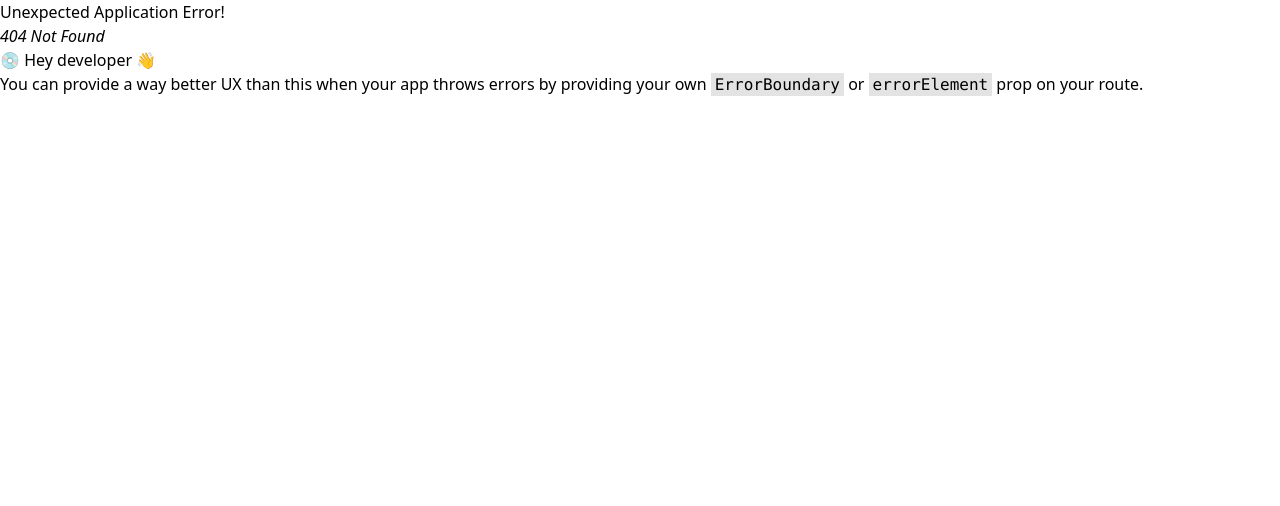
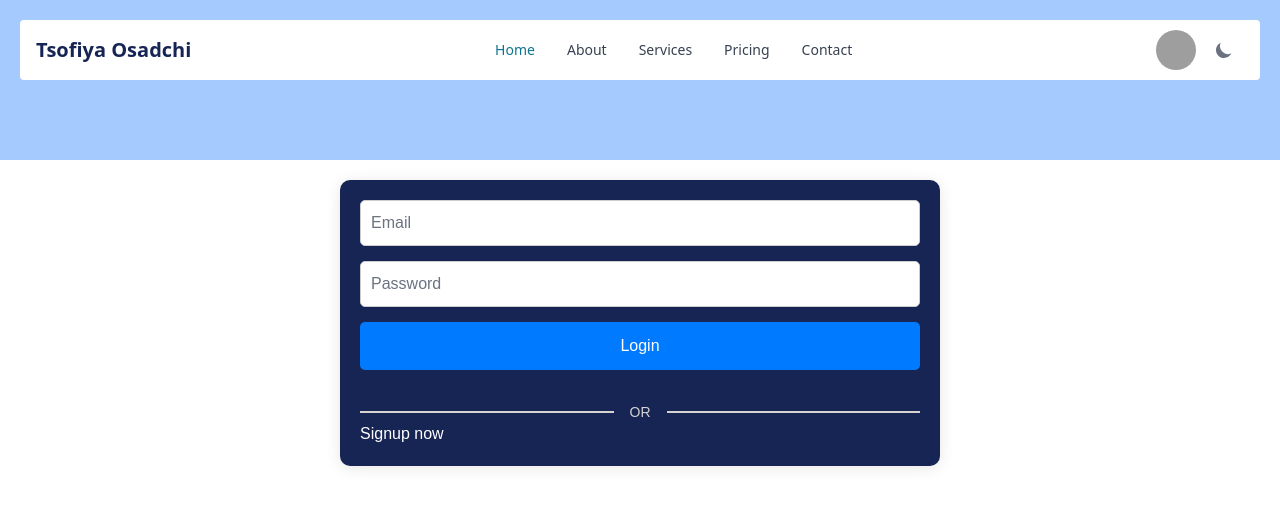
Before and after one commit to sofiyaOsadchi/FinalProject, a React (Vite) app: page /login in a window 1280 px wide. Before the commit this address had no page. Shown: the top 506 px of the page. Built offline with nearby package versions, Linux system fonts and the light colour scheme; grey boxes are pictures that could not be loaded.

Commit message:
carousel

```diff
--- /dev/null
+++ b/src/components/Carousel.tsx
@@ -0,0 +1,17 @@
+
+import { Carousel } from 'flowbite-react';
+
+const CarouselComponent: React.FC = () => {
+    return (
+        <div className="h-56 sm:h-64 xl:h-80 2xl:h-96">
+            <Carousel pauseOnHover>
+                <img src="https://www.brides.com/thmb/3QKU-W65NwYGXyFCfmVUn3kMrWM=/1500x0/filters:no_upscale():max_bytes(150000):strip_icc()/fall-cocktail-attire-dress-recirc-Alen-Karupovic-de945e683307429bb0dc8118bd2f21a7.jpg" alt="..." />
+                <img src="https://flowbite.com/docs/images/carousel/carousel-2.svg" alt="..." />
+                <img src="https://flowbite.com/docs/images/carousel/carousel-3.svg" alt="..." />
+                <img src="https://flowbite.com/docs/images/carousel/carousel-4.svg" alt="..." />
+                <img src="https://flowbite.com/docs/images/carousel/carousel-5.svg" alt="..." />
+            </Carousel>
+        </div>
+    );
+}
+export { CarouselComponent };
--- /dev/null
+++ b/src/components/Header.scss
@@ -0,0 +1,7 @@
+ .site-header {
+     background-color: aquamarine;
+ }
+
+ h2 {
+     margin-top: 1em;
+ }
--- /dev/null
+++ b/src/components/Header.tsx
@@ -0,0 +1,12 @@
+import "./Header.scss";
+import { Nav } from "./NavBar";
+
+function Header() {
+    return (
+        <header className="bg-blue-300 text-blue-950 dark:bg-blue-950 p-5 dark:text-white text-5xl font-extralight h-40 text-center">
+            <Nav />
+        </header>
+    );
+}
+
+export default Header;
--- /dev/null
+++ b/src/components/NavBar.tsx
@@ -0,0 +1,46 @@
+
+"use client";
+
+import { Avatar, DarkThemeToggle, Dropdown, Navbar } from "flowbite-react";
+
+export function Nav() {
+    return (
+        <Navbar fluid rounded>
+            <Navbar.Brand href="https://flowbite-react.com">
+                <span className="self-center whitespace-nowrap text-xl font-semibold dark:text-white">Tsofiya Osadchi</span>
+            </Navbar.Brand>
+            <div className="flex md:order-2">
+
+                <Dropdown
+                    arrowIcon={false}
+                    inline
+                    label={
+                        <Avatar alt="User settings" img="https://flowbite.com/docs/images/people/profile-picture-5.jpg" rounded />
+                    }
+                >
+                    <Dropdown.Header>
+                        <span className="block text-sm">Bonnie Green</span>
+                        <span className="block truncate text-sm font-medium">name@flowbite.com</span>
+                    </Dropdown.Header>
+                    <Dropdown.Item>Dashboard</Dropdown.Item>
+                    <Dropdown.Item>Settings</Dropdown.Item>
+                    <Dropdown.Item>Earnings</Dropdown.Item>
+                    <Dropdown.Divider />
+                    <Dropdown.Item>Sign out</Dropdown.Item>
+                </Dropdown>
+                <Navbar.Toggle />
+                <DarkThemeToggle className="ml-2" />
+            </div>
+            <Navbar.Collapse>
+                <Navbar.Link href="#" active>
+                    Home
+                </Navbar.Link>
+                <Navbar.Link href="#">About</Navbar.Link>
+                <Navbar.Link href="#">Services</Navbar.Link>
+                <Navbar.Link href="#">Pricing</Navbar.Link>
+                <Navbar.Link href="#">Contact</Navbar.Link>
+            </Navbar.Collapse>
+
+        </Navbar>
+    );
+}
--- a/src/layout/root.tsx
+++ b/src/layout/root.tsx
@@ -1,4 +1,5 @@
 import { Outlet } from "react-router-dom";
+import Header from "../components/Header";
 /* import Header from "../routes/Header/Header"; */
 
 
@@ -6,7 +7,7 @@ const Root = () => {
 
     return (
         <div className="flex flex-col min-h-screen text-blue-500">
-           {/*  <Header /> */}
+           {  <Header /> }
             <main className="flex-1">
                 <Outlet />
             </main>
--- /dev/null
+++ b/src/routes/Login.scss
@@ -0,0 +1,106 @@
+.create-card-container {
+    max-width: 600px;
+    margin: 20px auto;
+    padding: 20px;
+    box-shadow: 0 2px 15px rgba(0, 0, 0, 0.1);
+    border-radius: 10px;
+    font-family: Arial, sans-serif;
+}
+
+.create-card-container h2 {
+    text-align: center;
+    font-size: 24px;
+    margin-bottom: 20px;
+}
+
+.create-card-container section {
+    margin-bottom: 15px;
+}
+
+
+.create-card-container input,
+.create-card-container select,
+.create-card-container textarea {
+    width: 100%;
+    padding: 10px;
+    border: 1px solid #ccc;
+    border-radius: 5px;
+    box-sizing: border-box;
+    transition: border-color 0.3s;
+    color: #333;
+}
+
+
+.create-card-container input:focus,
+.create-card-container select:focus,
+.create-card-container textarea:focus {
+    border-color: #0056b3;
+    outline: none;
+}
+
+.create-card-container .text-red-500 {
+    color: #e53e3e;
+    font-size: 0.875em;
+    /* Slightly smaller font size for error messages */
+    margin-top: 4px;
+}
+
+/* Styling for the submit button */
+.create-card-container button[type="submit"] {
+    width: 100%;
+    padding: 12px;
+    background-color: #007bff;
+    color: white;
+    border: none;
+    border-radius: 5px;
+    cursor: pointer;
+    font-size: 1em;
+    transition: background-color 0.3s;
+}
+
+/* Hover and focus styles for the button */
+.create-card-container button[type="submit"]:hover,
+.create-card-container button[type="submit"]:focus {
+    background-color: #0056b3;
+}
+
+/* Styling for password visibility toggle button */
+.create-card-container .password-container {
+    position: relative;
+    display: flex;
+    align-items: center;
+}
+
+.create-card-container .password-container button {
+    position: absolute;
+    right: 10px;
+    background: none;
+    border: none;
+    color: #333;
+    cursor: pointer;
+    font-size: 1.2em;
+}
+
+.create-card-container .password-container button:focus {
+    outline: none;
+}
+
+/* Ensure icons are aligned properly and not affecting the text input focus */
+.create-card-container .password-container svg {
+    pointer-events: none;
+}
+
+.checkbox-container {
+    position: relative;
+
+    .check {
+        position: absolute;
+        top: 0;
+        right: 0;
+        width: 20px;
+        height: 20px;
+        border: 1px solid #ccc;
+        border-radius: 4px;
+        cursor: pointer;
+    }
+}
--- /dev/null
+++ b/src/routes/Login.tsx
@@ -0,0 +1,85 @@
+import { useForm } from "react-hook-form";
+import { Link, useNavigate } from "react-router-dom";
+import { useAuth } from "../contexts/AuthContext";
+import dialogs from "../ui/dialogs";
+/* import './CreateCard.scss'; */
+import { ILogin } from "../@Types/types";
+import patterns from "../validations/patterns";
+import './Login.scss';
+
+const Login = () => {
+    const navigate = useNavigate();
+    const { login } = useAuth();
+
+    const onLogin = (data: ILogin) => {
+        login(data.email, data.password)
+            .then(() => {
+                dialogs.success("Login", "Logged in").then(() => {
+                    // send the user to home page
+                    navigate("/");
+                });
+            })
+            .catch((e) => {
+                dialogs.error("Login Error", e.response.data.message);
+            });
+    };
+
+    const {
+        register,
+        handleSubmit,
+        formState: { errors },
+    } = useForm<ILogin>();
+
+    return (
+        <div className="create-card-container bg-blue-950  text-white dark:bg-slate-600">
+            <form noValidate onSubmit={handleSubmit(onLogin)}>
+                {/* email */}
+                <section>
+                    <input
+                        className="create-card-input"
+                        placeholder="Email"
+                        autoCapitalize="true"
+                        autoCorrect="false"
+                        autoComplete="email"
+                        type="email"
+                        {...register("email", {
+                            required: "This field is mandatory",
+                            pattern: patterns.email,
+                        })}
+                    />
+                    {errors.email && <p>{errors.email?.message}</p>}
+                </section>
+
+
+
+                {/* password */}
+                <section>
+                    <input
+                        className="create-card-input"
+                        autoComplete="current-password"
+                        placeholder="Password"
+                        type="password"
+                        {...register("password", {
+                            required: "This field is mandatory",
+                            pattern: patterns.password,
+                        })}
+                    />
+                    {errors.password && <p>{errors.password?.message}</p>}
+                </section>
+
+                <button type="submit" className="submit-button">Login</button>
+
+                <div className="relative flex items-center mt-8">
+                    <div className="border h-0 w-2/4 border-stone-300"></div>
+                    <div className=" text-stone-300 px-4 text-sm font-normal">OR</div>
+                    <div className=" border h-0 w-2/4 border-stone-300"></div>
+                </div>
+                <Link to="/register" type="submit"
+                    >Signup
+                    now</Link>
+            </form>
+        </div>
+    );
+};
+
+export default Login;
--- a/src/routes/router.tsx
+++ b/src/routes/router.tsx
@@ -2,6 +2,9 @@ import { createBrowserRouter } from "react-router-dom";
 import Root from "../layout/root";
 import Products from "../Products";
 import Register from "./Register";
+import Login from "./Login";
+import { CarouselComponent } from "../components/Carousel";
+
 
 
 
@@ -12,8 +15,10 @@ export const router = createBrowserRouter([
         element: <Root />,
         /*     errorElement: <Error />, */
         children: [
-            { index: true, element: <Products /> },
+            { index: true, element: <><CarouselComponent /><Products /></> },
             { path: "/register", element: <Register /> },
+            {path: "/login", element: <Login />},
+            { path: "/carousel", element: <CarouselComponent />}
 
         ],
     },
```
